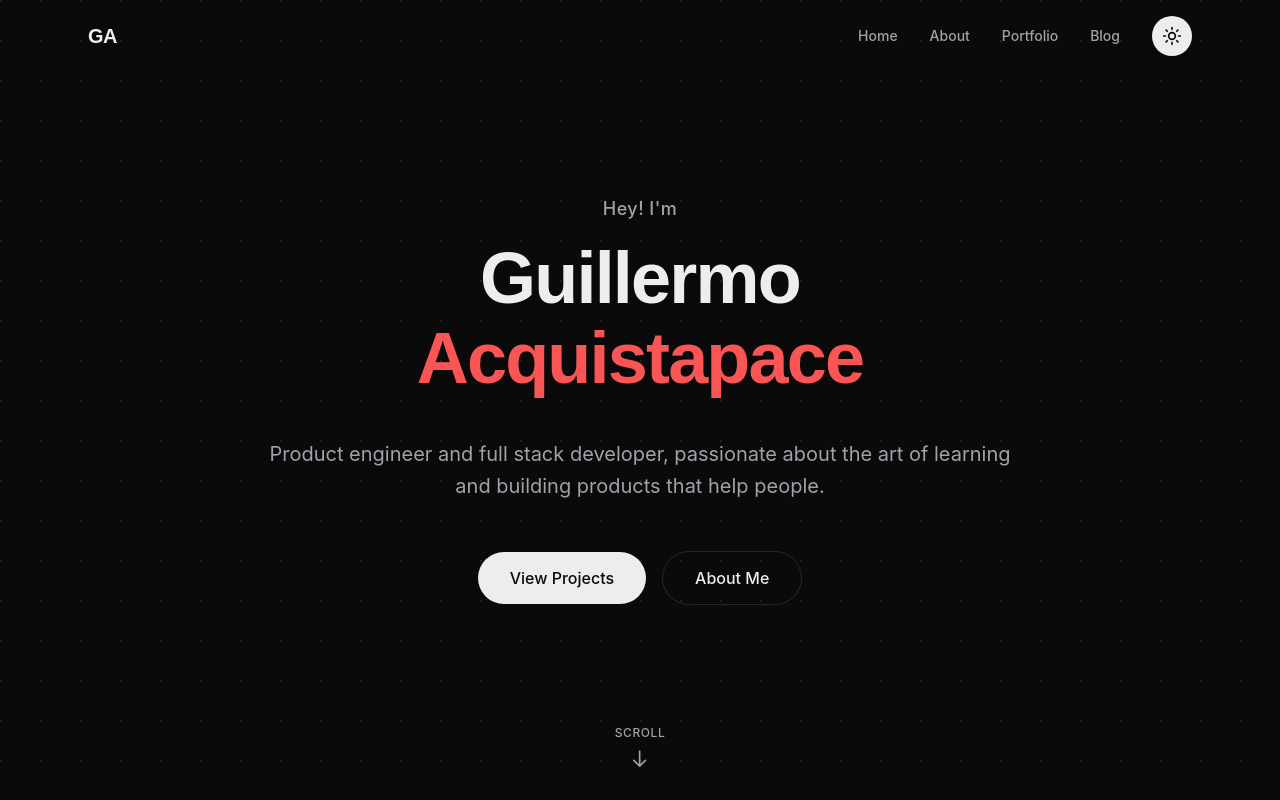
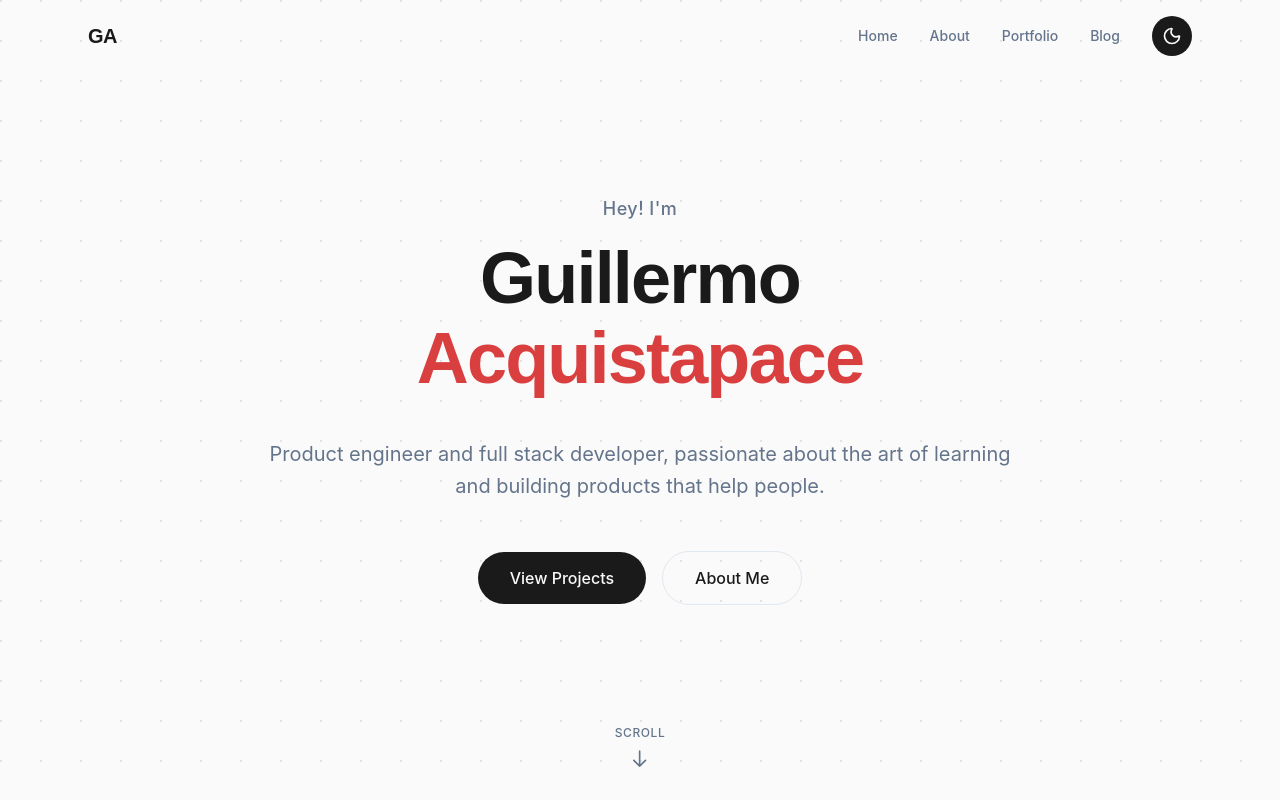
Before and after one commit to guilleacq/portfolio, a React (Vite) app: page / in a window 1280 px wide. Shown: the top 800 px of the page. Built offline with nearby package versions, Linux system fonts and the light colour scheme.

Commit message:
Separating dark mode buttom logic

```diff
--- a/src/components/ThemeToggle.jsx
+++ b/src/components/ThemeToggle.jsx
@@ -1,28 +1,10 @@
-import { useState, useEffect } from 'react'
+// src/components/ThemeToggle.jsx
 import { motion } from 'framer-motion'
-import { Sun, Moon} from 'lucide-react'
+import { Sun, Moon } from 'lucide-react'
+import { useTheme } from '../hooks/useTheme'
 
 export default function ThemeToggle() {
-  const [theme, setTheme] = useState(() => {
-    if (typeof window !== 'undefined') {
-      return localStorage.getItem('theme') || 'dark'
-    }
-    return 'dark'
-  })
-
-  useEffect(() => {
-    const root = window.document.documentElement
-    if (theme === 'dark') {
-      root.classList.add('dark')
-    } else {
-      root.classList.remove('dark')
-    }
-    localStorage.setItem('theme', theme)
-  }, [theme])
-
-  const toggleTheme = () => {
-    setTheme(prev => (prev === 'light' ? 'dark' : 'light'))
-  }
+  const { theme, toggleTheme } = useTheme()
 
   return (
     <motion.button
@@ -33,9 +15,9 @@ export default function ThemeToggle() {
       aria-label="Toggle theme"
     >
       {theme === 'light' ? (
-        <Moon className='w-5 h-5' />
+        <Moon className="w-5 h-5" />
       ) : (
-        <Sun className='w-5 h-5' />
+        <Sun className="w-5 h-5" />
       )}
     </motion.button>
   )
--- /dev/null
+++ b/src/hooks/useTheme.js
@@ -0,0 +1,26 @@
+import { useState, useEffect } from 'react'
+
+export function useTheme() {
+  const [theme, setTheme] = useState(() => {
+    if (typeof window !== 'undefined') {
+      return localStorage.getItem('theme') || 'light'
+    }
+    return 'light'
+  })
+
+  useEffect(() => {
+    const root = window.document.documentElement
+    if (theme === 'dark') {
+      root.classList.add('dark')
+    } else {
+      root.classList.remove('dark')
+    }
+    localStorage.setItem('theme', theme)
+  }, [theme])
+
+  const toggleTheme = () => {
+    setTheme(prev => (prev === 'light' ? 'dark' : 'light'))
+  }
+
+  return { theme, toggleTheme }
+}
```
